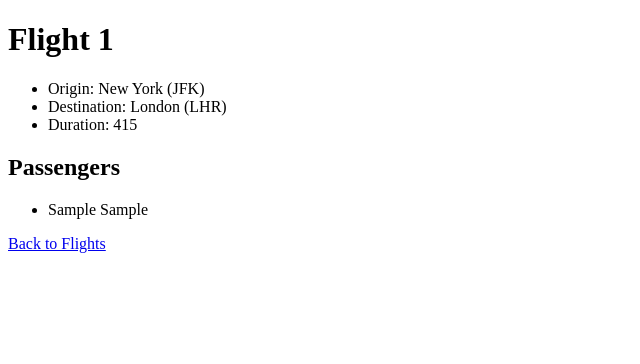
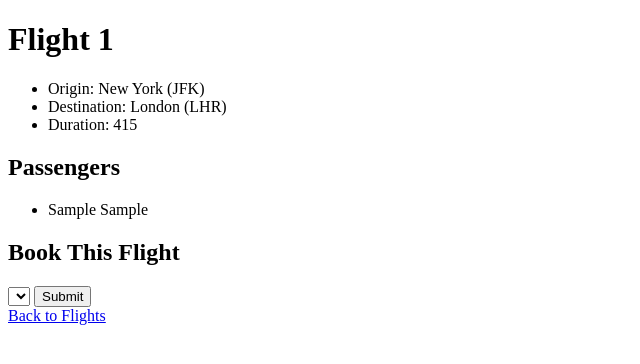
Before and after one commit to zach-cullen/django_airline, a Django app: page /flights/1 in a window 1280 px wide. Shown: the top 364 px of the page, without its empty margins (0-640 px from the left). Run offline with Django 4.2, Linux system fonts and the light colour scheme; data comes from the database, SQL or seed files in the repository; tables that the repository leaves empty hold one stand-in row (values such as "Sample post"); lists and menus that the app fills with data are empty.

Commit message:
create book view to add passengers to flight

```diff
--- a/flights/templates/flights/flight.html
+++ b/flights/templates/flights/flight.html
@@ -15,5 +15,17 @@
       </li>
     {% endfor %}
   </ul>
+  <h2>Book This Flight</h2>
+
+  <form action="{% url 'book' flight.id %}" method="post">
+    {% csrf_token %}
+    <select name="passenger">
+      {% for passenger in non_passengers %}
+        <option value="{{ passenger.id }}">{{ passenger }}</option>
+      {% endfor %}
+    </select>
+    <input type="submit">
+  </form>
+
   <a href="{% url 'index' %}">Back to Flights</a>
 {% endblock %}
--- a/flights/urls.py
+++ b/flights/urls.py
@@ -3,5 +3,6 @@
 
 urlpatterns = [
   path("", views.index, name="index"),
-  path("<int:flight_id>", views.flight, name="flight")
+  path("<int:flight_id>", views.flight, name="flight"),
+  path("<int:flight_id>/book", views.book, name="book")
 ]
--- a/flights/views.py
+++ b/flights/views.py
@@ -1,5 +1,7 @@
 from django.shortcuts import render
-from .models import Flight
+from django.http import HttpResponseRedirect
+from django.urls import reverse
+from .models import Flight, Passenger
 
 # Create your views here.
 def index(request):
@@ -11,5 +13,13 @@
   flight = Flight.objects.get(pk=flight_id)
   return render(request, "flights/flight.html", {
     "flight": flight,
-    "passengers": flight.passengers.all()
+    "passengers": flight.passengers.all(),
+    "non_passengers": Passenger.objects.exclude(flights=flight).all()
   })
+
+def book(request, flight_id):
+  if request.method == "POST":
+    flight = Flight.objects.get(pk=flight_id)
+    passenger = Passenger.objects.get(pk=int(request.POST["passenger"]))
+    flight.passengers.add(passenger)
+    return HttpResponseRedirect(reverse("flight", args=(flight.id,)))
```
